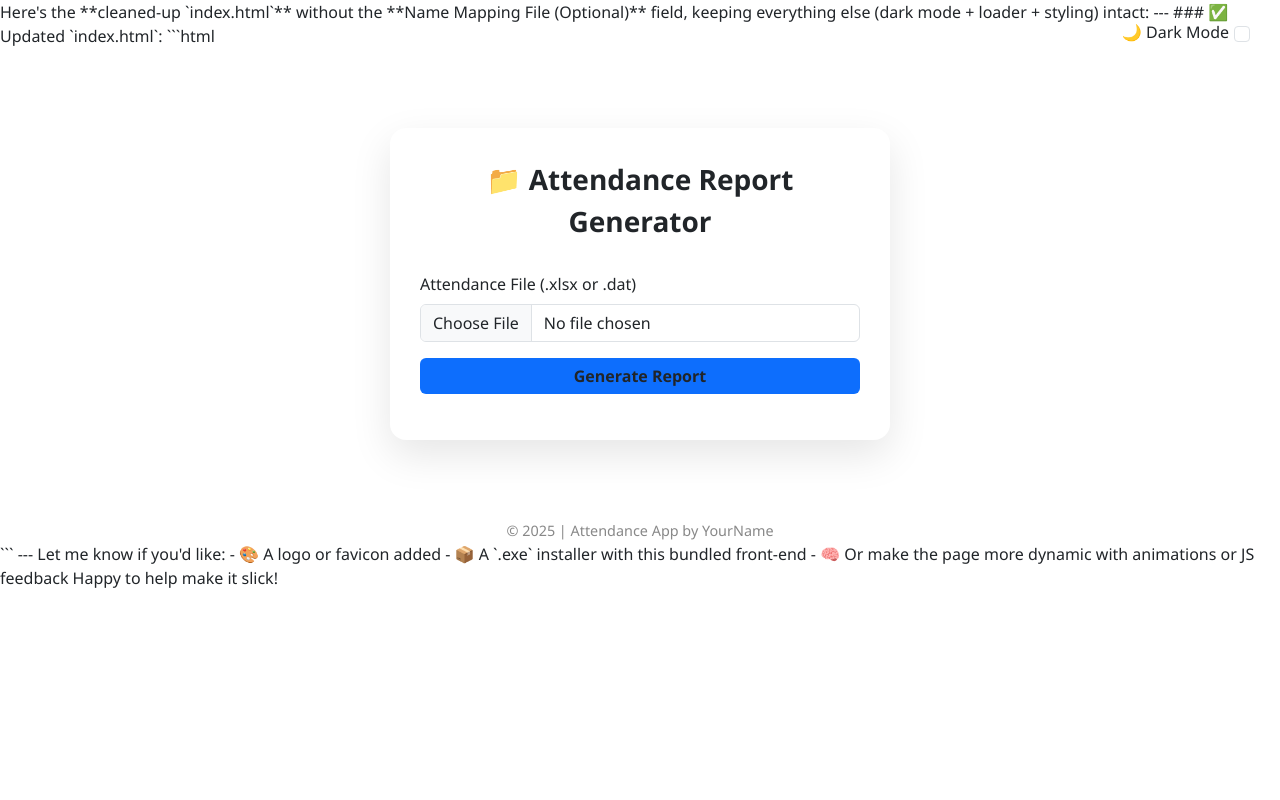
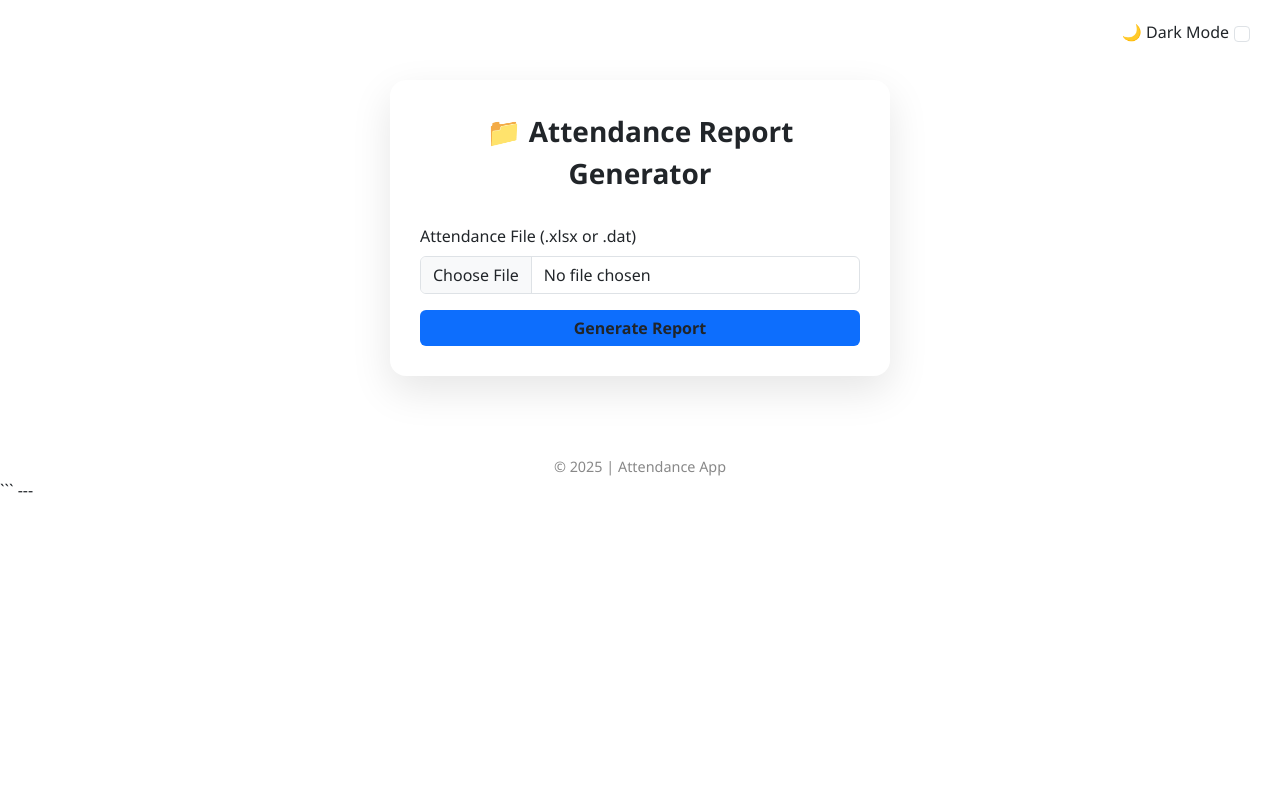
Before and after one commit to mouse234/Attendance, a Flask app: template templates/index.html in a window 1280 px wide. Run offline with Flask 3, Linux system fonts and the light colour scheme; the template is opened without the code that fills it, so the values that code supplies are empty.

Commit message:
Update index.html

````diff
--- a/templates/index.html
+++ b/templates/index.html
@@ -1,9 +1,3 @@
-Here's the **cleaned-up `index.html`** without the **Name Mapping File (Optional)** field, keeping everything else (dark mode + loader + styling) intact:
-
----
-
-### ✅ Updated `index.html`:
-```html
 <!DOCTYPE html>
 <html lang="en" data-bs-theme="light">
 <head>
@@ -103,7 +97,7 @@ Here's the **cleaned-up `index.html`** without the **Name Mapping File (Optional
   </div>
 
   <footer>
-    &copy; 2025 | Attendance App by YourName
+    &copy; 2025 | Attendance App
   </footer>
 
   <!-- Bootstrap JS -->
@@ -128,10 +122,3 @@ Here's the **cleaned-up `index.html`** without the **Name Mapping File (Optional
 ```
 
 ---
-
-Let me know if you'd like:
-- 🎨 A logo or favicon added
-- 📦 A `.exe` installer with this bundled front-end
-- 🧠 Or make the page more dynamic with animations or JS feedback
-
-Happy to help make it slick!
````
